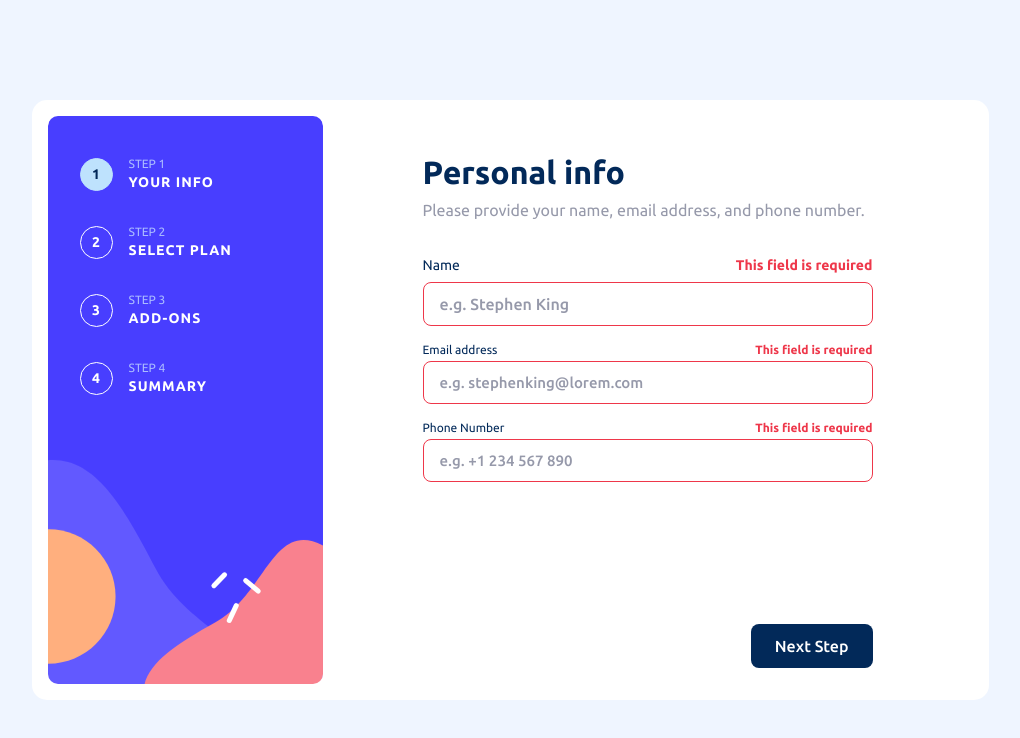
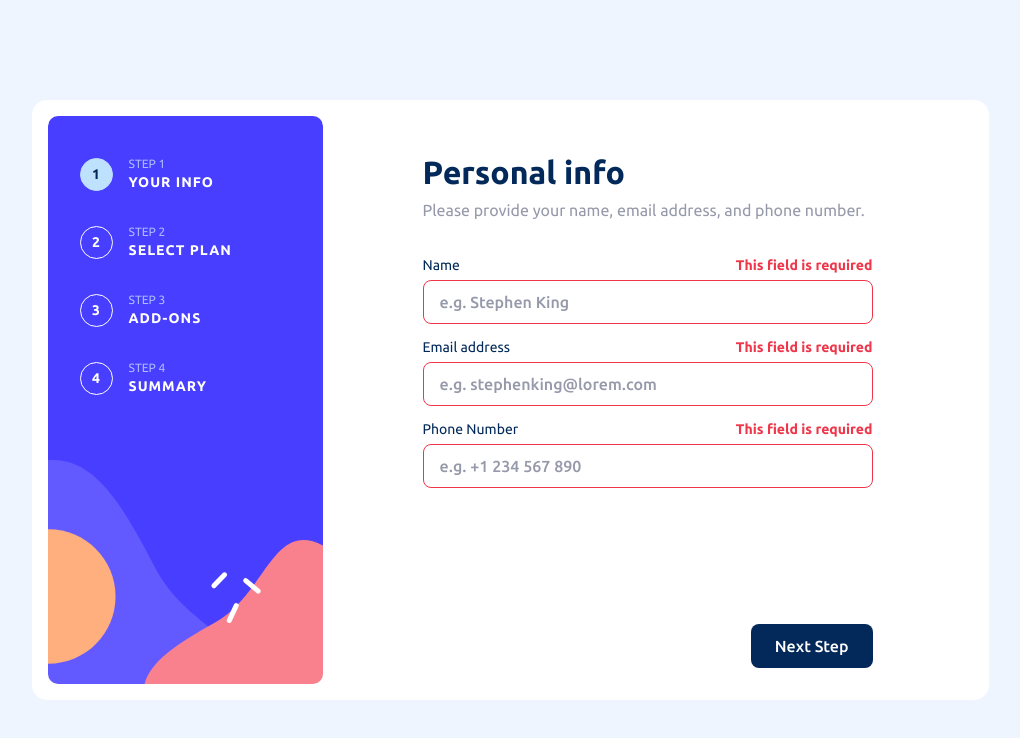
Before and after one commit to Snarbo/frontendmentor-multi-step-form, a React (Create React App) app: page / in a window 1280 px wide. Both pictures are taken after a click on the button "Next Step". Shown: the top 738 px of the page, without its empty margins (130-1150 px from the left). Built offline with nearby package versions, Linux system fonts and the light colour scheme.

Commit message:
Fixed spacing issues for the personal info section

```diff
--- a/src/Components/FormContainer/Steps/One.js
+++ b/src/Components/FormContainer/Steps/One.js
@@ -36,43 +36,43 @@ const One = () => {
             <label className="text-xs md:text-sm md:leading-none" htmlFor="nameInput">
               Name
             </label>
-            <span className="hidden wizard-section-form-error text-xs font-bold md:text-sm md:leading-none">This field is required</span>
+            <span className="hidden text-xs font-bold wizard-section-form-error md:text-sm md:leading-none">This field is required</span>
           </div>
           <input
             id="nameInput"
-            className="border rounded-lg mt-[3px] py-3 px-4 text-[15px] font-medium w-full leading-none outline-0 md:mt-2.5 md:text-base md:leading-none"
+            className="border rounded-lg mt-[3px] py-3 px-4 text-[15px] font-medium w-full leading-none outline-0 md:mt-2 md:text-base md:leading-none"
             type="text"
             placeholder="e.g. Stephen King"
             value={name}
             onChange={handleName}
           />
         </fieldset>
-        <fieldset id="wizard-section-form-field-email" className="wizard-section-form-field mt-4">
+        <fieldset id="wizard-section-form-field-email" className="mt-4 wizard-section-form-field">
           <div className="flex justify-between">
-            <label className="text-xs" htmlFor="emailInput">
+            <label className="text-xs md:text-sm md:leading-none" htmlFor="emailInput">
               Email address
             </label>
-            <span className="hidden wizard-section-form-error text-xs font-bold">This field is required</span>
+            <span className="hidden text-xs font-bold wizard-section-form-error md:text-sm md:leading-none">This field is required</span>
           </div>
           <input
             id="emailInput"
-            className="border rounded-lg mt-[3px] py-3 px-4 text-[15px] font-medium w-full leading-none outline-0"
+            className="border rounded-lg mt-[3px] py-3 px-4 text-[15px] font-medium w-full leading-none outline-0 md:mt-2 md:text-base md:leading-none"
             type="email"
             placeholder="e.g. stephenking@lorem.com"
             value={email}
             onChange={handleEmail}
           />
         </fieldset>
-        <fieldset id="wizard-section-form-field-phone" className="wizard-section-form-field mt-4">
+        <fieldset id="wizard-section-form-field-phone" className="mt-4 wizard-section-form-field">
           <div className="flex justify-between">
-            <label className="text-xs" htmlFor="phoneInput">
+            <label className="text-xs md:text-sm md:leading-none" htmlFor="phoneInput">
               Phone Number
             </label>
-            <span className="hidden wizard-section-form-error text-xs font-bold">This field is required</span>
+            <span className="hidden text-xs font-bold wizard-section-form-error md:text-sm md:leading-none">This field is required</span>
           </div>
           <input
             id="phoneInput"
-            className="border rounded-lg mt-[3px] py-3 px-4 text-[15px] font-medium w-full leading-none outline-0"
+            className="border rounded-lg mt-[3px] py-3 px-4 text-[15px] font-medium w-full leading-none outline-0 md:mt-2 md:text-base md:leading-none"
             type="number"
             placeholder="e.g. +1 234 567 890"
             value={phone}
```
